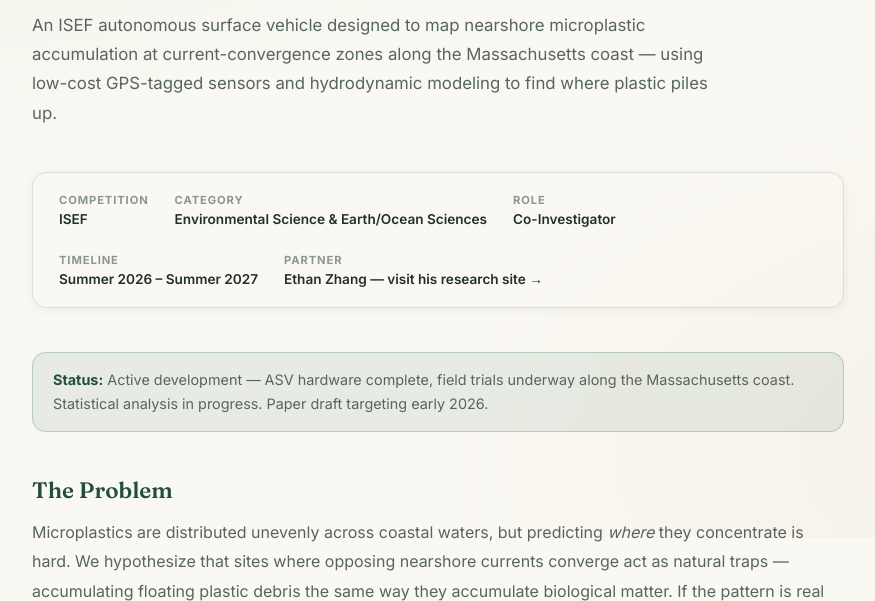
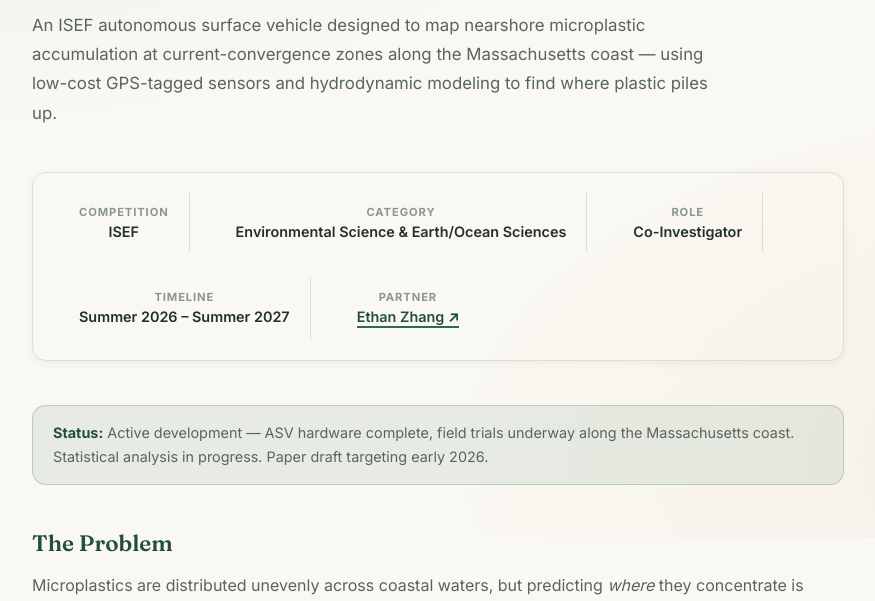
Before and after one commit to AndyDing09/AndySDing_website, a PHP site: page /kymarion.html in a window 1280 px wide. Shown: the part 262-863 px from the top of the page, without its empty margins (202-1077 px from the left). Run offline with PHP 8.4, Linux system fonts and the light colour scheme.

Commit message:
Improve partner link styling: inline badge link with hover highlight, plus meta-bar styles for kymarion page

```diff
--- a/index.html
+++ b/index.html
@@ -157,7 +157,7 @@
               <strong>LuminaBone</strong>, a medical imaging project developing a shading-based 3D
               bone endoscope for orthopedic surgery. Beyond research, I captain my FTC robotics
               team, compete in DECA and debate, swim at the varsity level, and write about my work
-              for public audiences. <a href="https://ethan-zhang.lightsdarke.workers.dev/research/" target="_blank" rel="noopener">Visit my partner Ethan Zhang's research site →</a>
+              for public audiences. <a href="https://ethan-zhang.lightsdarke.workers.dev/research/" target="_blank" rel="noopener" class="partner-badge-link">Co-researcher: Ethan Zhang — view his work ↗</a>
             </p>
 
             <div class="skills-section">
--- a/kymarion.html
+++ b/kymarion.html
@@ -323,7 +323,7 @@
       </div>
       <div class="meta-item">
         <span class="meta-label">Partner</span>
-        <span class="meta-value"><a href="https://ethan-zhang.lightsdarke.workers.dev/research/" target="_blank" rel="noopener">Ethan Zhang — visit his research site →</a></span>
+        <span class="meta-value"><a href="https://ethan-zhang.lightsdarke.workers.dev/research/" target="_blank" rel="noopener" class="partner-badge-link">Ethan Zhang ↗</a></span>
       </div>
     </div>
 
--- a/style.css
+++ b/style.css
@@ -1493,3 +1493,75 @@ body::before {
   .chat-window { right: 10px; left: 10px; width: auto; bottom: 82px; }
   .chat-bubble { bottom: 16px; right: 16px; }
 }
+/* ── Partner badge link — prominent inline link ── */
+.partner-badge-link {
+  display: inline-flex;
+  align-items: center;
+  gap: 5px;
+  color: var(--green-deep);
+  font-weight: 600;
+  text-decoration: none;
+  border-bottom: 2px solid var(--green);
+  padding-bottom: 1px;
+  transition: all 0.2s ease;
+  white-space: nowrap;
+}
+.partner-badge-link:hover {
+  color: var(--green);
+  border-bottom-color: transparent;
+  background: var(--green-soft);
+  padding: 3px 8px;
+  border-radius: 6px;
+  border-bottom: none;
+  transform: translateX(2px);
+}
+
+/* ── Project meta bar (kymarion page) ── */
+.project-meta-bar {
+  display: flex;
+  flex-wrap: wrap;
+  gap: 0;
+  background: var(--paper-2);
+  border: 1px solid var(--border);
+  border-radius: var(--radius);
+  overflow: hidden;
+  margin-bottom: 36px;
+}
+.meta-item {
+  display: flex;
+  align-items: center;
+  gap: 8px;
+  padding: 12px 20px;
+  border-right: 1px solid var(--border);
+}
+.meta-item:last-child { border-right: none; }
+.meta-label {
+  font-size: 0.78rem;
+  font-weight: 600;
+  text-transform: uppercase;
+  letter-spacing: 0.06em;
+  color: var(--ink-3);
+  white-space: nowrap;
+}
+.meta-value {
+  font-size: 0.9rem;
+  color: var(--ink);
+  font-weight: 500;
+}
+.meta-value a { color: var(--green-deep); font-weight: 600; }
+.meta-value a:hover { color: var(--green); }
+
+@media (max-width: 600px) {
+  .project-meta-bar { flex-direction: column; }
+  .meta-item { border-right: none; border-bottom: 1px solid var(--border); }
+  .meta-item:last-child { border-bottom: none; }
+}
+[data-theme=""dark""] .project-meta-bar {
+  background: var(--paper-2);
+  border-color: var(--border);
+}
+[data-theme=""dark""] .meta-label { color: var(--ink-3); }
+[data-theme=""dark""] .meta-value { color: var(--ink); }
+[data-theme=""dark""] .partner-badge-link:hover {
+  background: var(--green-soft);
+}
```
